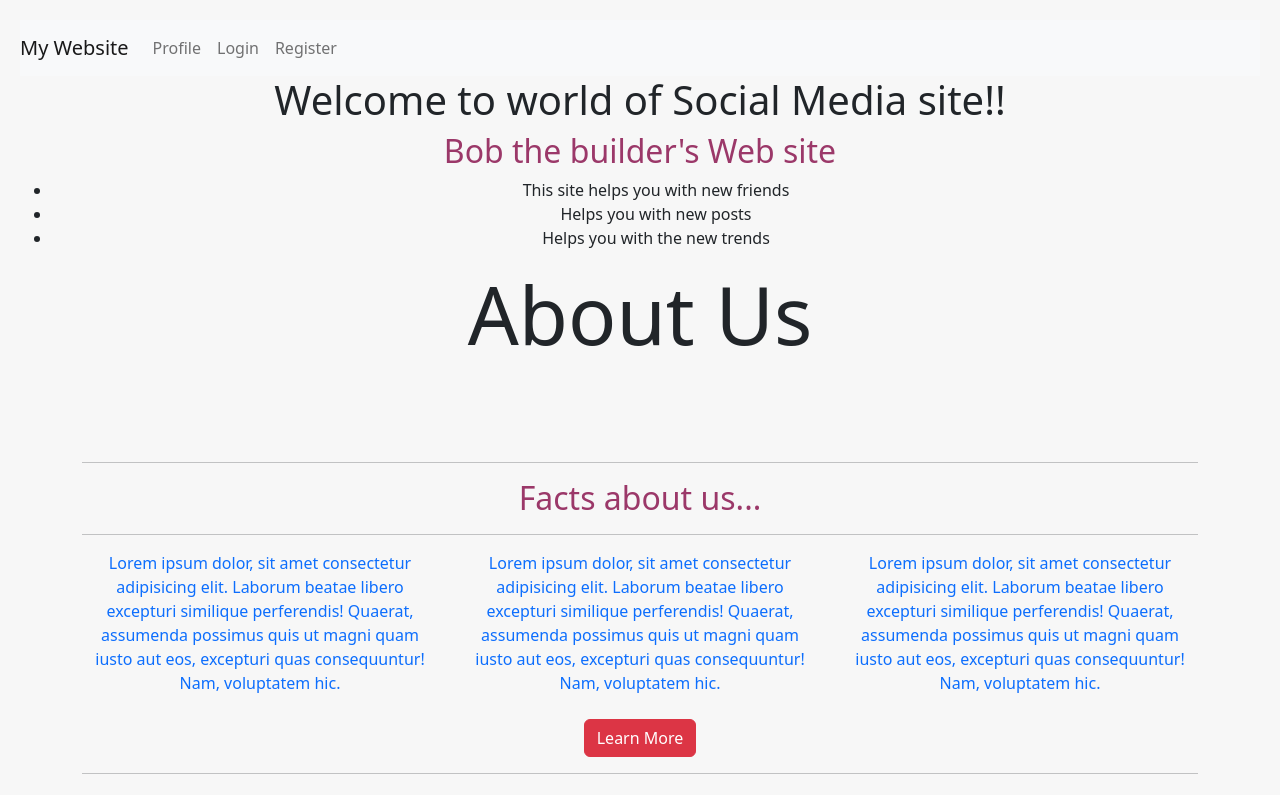
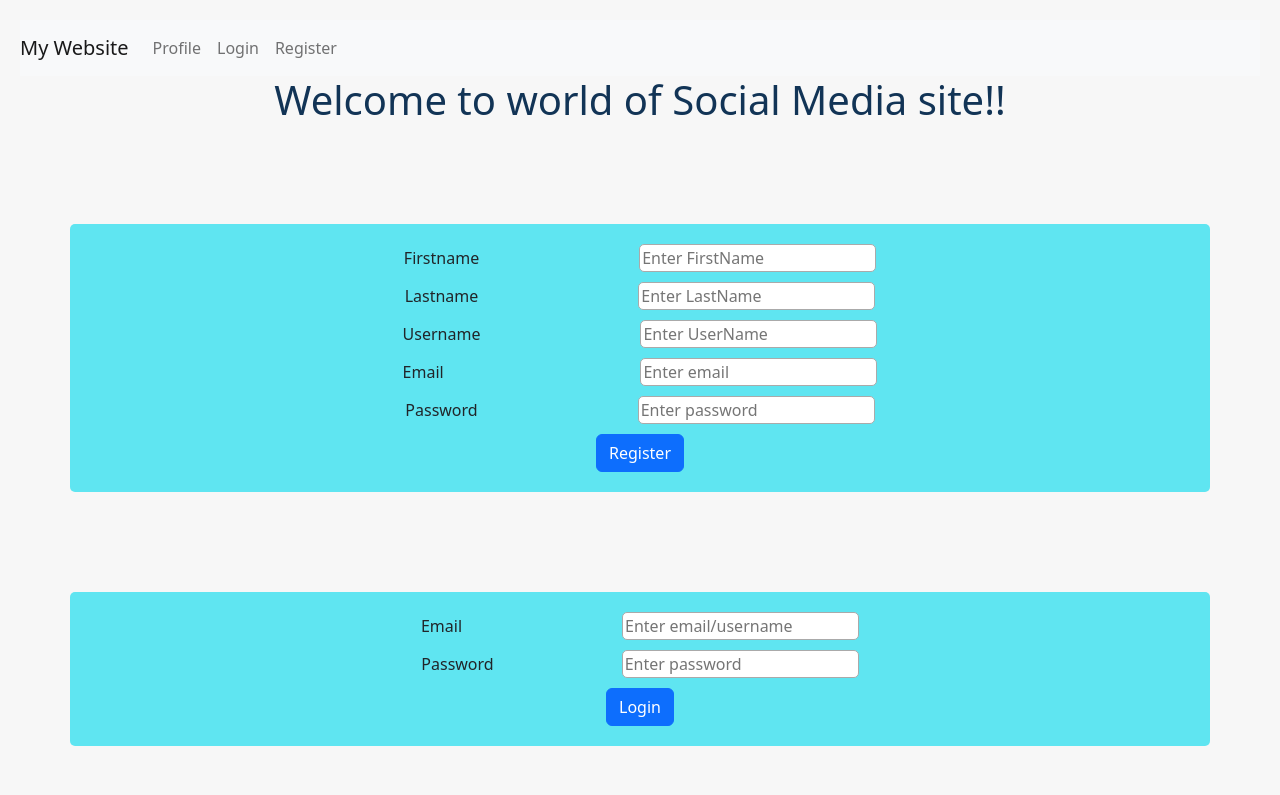
Before and after one commit to Bhavana6100/UIP, a React (Create React App) app in the folder client/: page / in a window 1280 px wide. Shown: the top 795 px of the page. Built offline with nearby package versions, Linux system fonts and the light colour scheme.

Commit message:
All files are added to the project

```diff
--- a/client/src/App.css
+++ b/client/src/App.css
@@ -51,3 +51,23 @@ body {
     transform: rotate(360deg);
   }
 }
+
+
+input[type="text"],
+input[type="email"],
+input[type="password"] {
+  margin-bottom: 10px;
+  border: 1px solid #aaa;
+  border-radius: 5px;
+}
+
+.container {
+
+  padding: 20px;
+  background-color: #5fe5f1;
+  border-radius: 5px;
+}
+h1 {
+  text-align: center;
+  color: #123456;
+}
--- a/client/src/App.js
+++ b/client/src/App.js
@@ -1,33 +1,33 @@
 
 import './App.css';
-import Books from "./components/Books.js";
-import About from "./components/About.js";
+// import Books from "./components/Books.js";
+// import About from "./components/About.js";
 import Navbar from './components/Navbar.js';
 import Register from './components/Register.js';
 import Login from "./components/Login.js";
 
-const books = [
-  {
-      id:3456,
-      title :"This site helps you with new friends"
-  },
-  {
-      id:51531,
-      title :"Helps you with new posts"
-  },
-  {
-      id:3456,
-      title :"Helps you with the new trends"
-  },
-]
+// const books = [
+//   {
+//       id:3456,
+//       title :"This site helps you with new friends"
+//   },
+//   {
+//       id:51531,
+//       title :"Helps you with new posts"
+//   },
+//   {
+//       id:3456,
+//       title :"Helps you with the new trends"
+//   },
+// ]
 
 function App() {
   return (
     <div className="App">
       <Navbar/>
       <h1>Welcome to world of Social Media site!!</h1>
-     <Books books={books}/>
-      <About/>
+     {/* <Books books={books}/> */}
+      {/* <About/> */}
 
      <Register/>
      <Login/>
--- a/client/src/components/About.js
+++ b/client/src/components/About.js
@@ -36,4 +36,4 @@ const About = () => {
     );
   }
 
-  export default About;
+//   export default About;
--- a/client/src/components/Books.js
+++ b/client/src/components/Books.js
@@ -15,4 +15,4 @@ const Books = (props) =>{
              </div>
     );
 }
-export default Books;
+// export default Books;
--- a/client/src/components/Login.js
+++ b/client/src/components/Login.js
@@ -3,11 +3,11 @@ const LoginForm = () => {
       <form className="container">
         <div className="form-group" >
           <label htmlFor="email">Email</label>
-          <input type="email" className="form-control" id="email" placeholder="Enter email/username" />
+          <input style={{marginLeft:10 +'em',padding:"2erm"}} type="email"  id="email" placeholder="Enter email/username" />
         </div>
         <div className="form-group">
           <label htmlFor="password">Password</label>
-          <input type="password" className="form-control" id="password" placeholder="Enter password" />
+          <input style={{marginLeft:8 +'em',padding:"2erm"}} type="password"  id="password" placeholder="Enter password" />
         </div>
         <button type="submit" className="btn btn-primary">Login</button>
       </form>
--- a/client/src/components/Register.js
+++ b/client/src/components/Register.js
@@ -3,23 +3,24 @@ const RegisterForm = () => {
       <form className="container">
         <div className="form-group">
           <label htmlFor="firstname">Firstname</label>
-          <input type="text" className="form-control" id="firstname" placeholder="Enter Firstname" />
+          <input style={{marginLeft:10 +'em',padding:"2erm"}} type="text" placeholder="Enter FirstName" name="firstname" id="firstname" required/>
         </div>
         <div className="form-group">
           <label htmlFor="lastname">Lastname</label>
-          <input type="text" className="form-control" id="lastname" placeholder="Enter Lastname" />
+          <input style={{marginLeft:10 +'em',padding:"2erm"}} type="text" placeholder="Enter LastName" name="lastname" id="lastname" required/>
         </div>
         <div className="form-group">
           <label htmlFor="username">Username</label>
-          <input type="text" className="form-control" id="username" placeholder="Enter username" />
+        {/* <input type="text" className="form-control" id="username" placeholder="Enter username" /> */}
+          <input style={{marginLeft:10 +'em',padding:"2erm"}} type="text" placeholder="Enter UserName" name="username" id="username" required/>
         </div>
         <div className="form-group">
           <label htmlFor="email">Email</label>
-          <input type="email" className="form-control" id="email" placeholder="Enter email" />
+          <input style={{marginLeft:12.3 +'em',padding:"2erm"}} type="email"  id="email" placeholder="Enter email" />
         </div>
         <div className="form-group">
           <label htmlFor="password">Password</label>
-          <input type="password" className="form-control" id="password" placeholder="Enter password" />
+          <input style={{marginLeft:10 +'em',padding:"2erm"}} type="password"  id="password" placeholder="Enter password" />
         </div>
         <button type="submit" className="btn btn-primary">Register</button>
       </form>
```
Also changed, not shown: client/public/index.html (line endings or trailing spaces).
